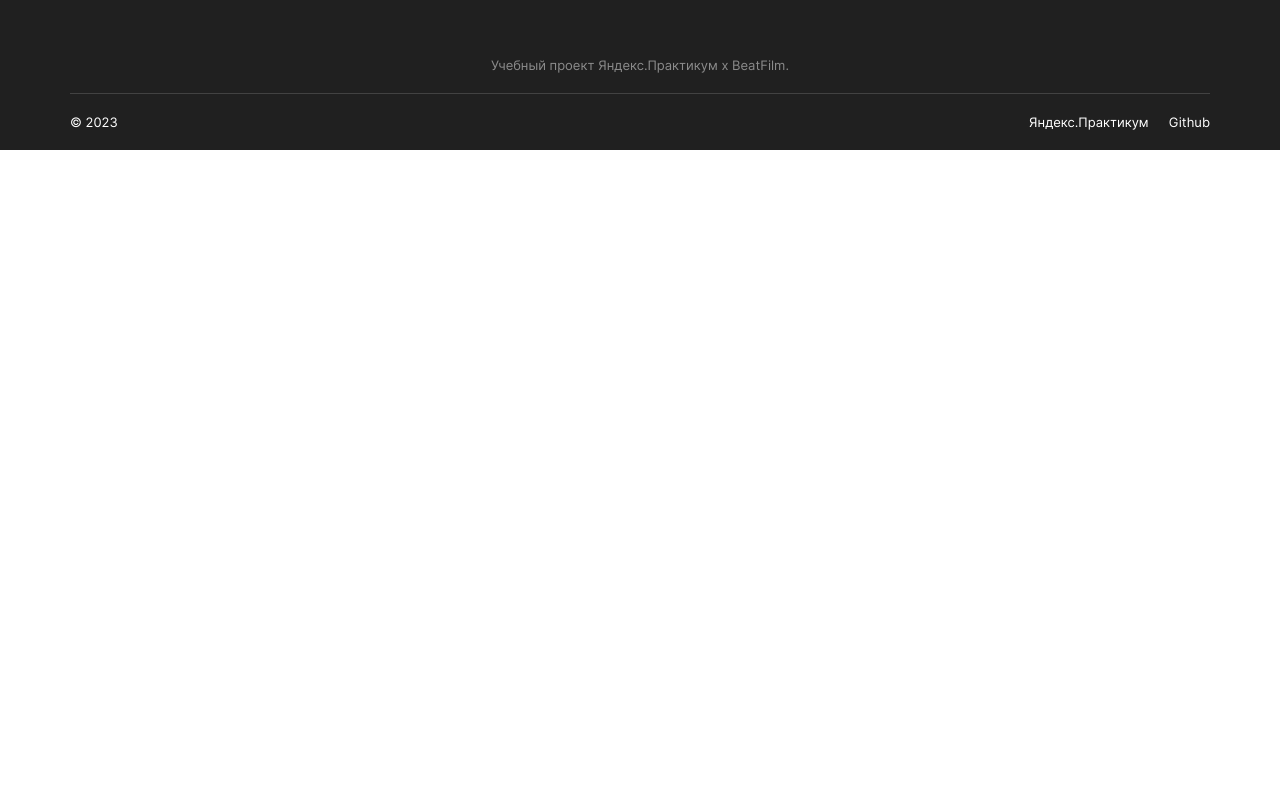
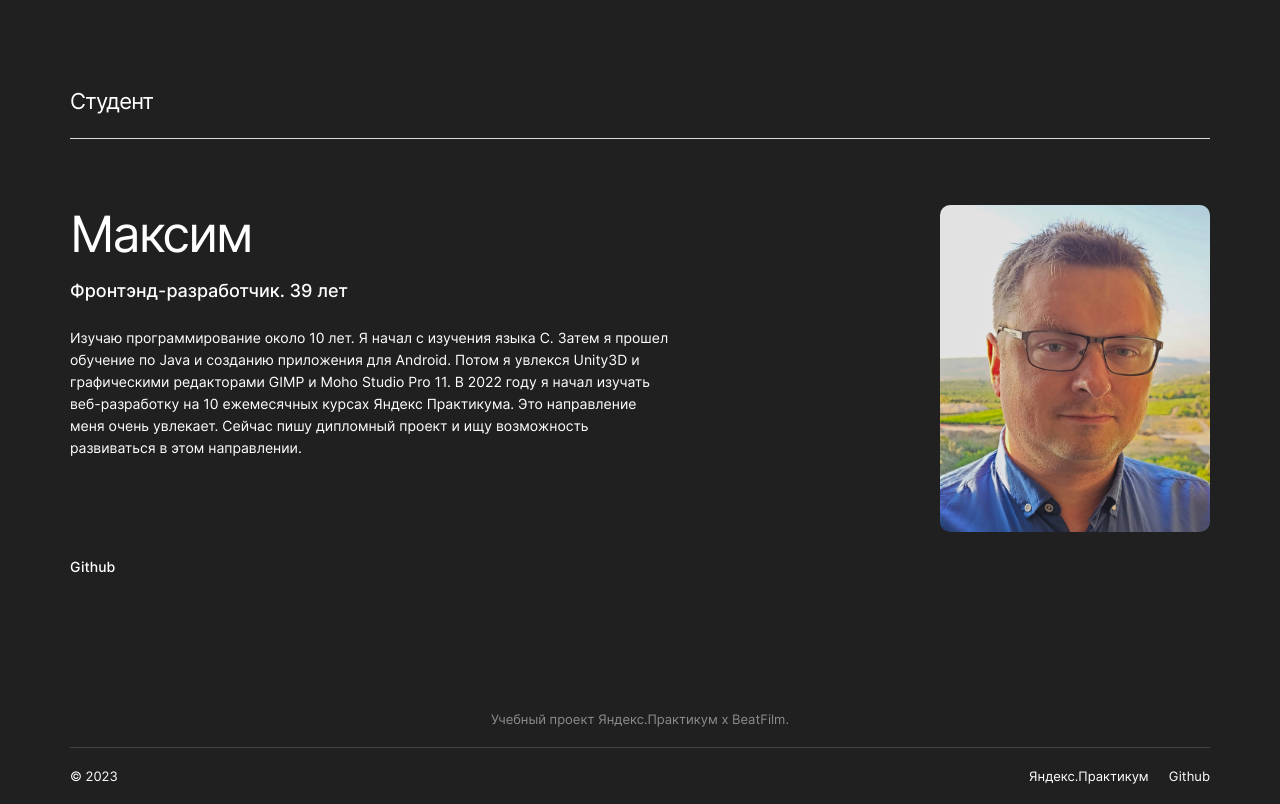
Before and after one commit to MaksNikulnikov/movies-explorer-frontend, a React (Create React App) app: page / in a window 1280 px wide. Shown: the part 1844-2648 px from the top of the page. Before the commit the page ends 1994 px from the top, so only its background shows below. Built offline with nearby package versions, Linux system fonts and the light colour scheme.

Commit message:
feat: add AboutMe component

```diff
--- /dev/null
+++ b/src/components/AboutMe/AboutMe.css
@@ -0,0 +1,153 @@
+.about-me {
+  min-height: calc(654px - (1280px - 100vw) / 512 * (654 - 604));
+  max-width: calc(1140px - (1280px - 100vw) / 512 * (1140 - 686));
+  width: 100%;
+  display: flex;
+  flex-direction: column;
+  justify-content: start;
+  color: var(--white-text);
+}
+
+.about-me__title {
+  margin: 0;
+  margin-top: calc(110px - (1280px - 100vw) / 512 * (110 - 90));
+  font-size: 22px;
+  font-weight: 400;
+  line-height: 27px;
+  letter-spacing: -0.04em;
+  text-align: left;
+}
+
+.about-me__container {
+  margin-top: 23px;
+  display: flex;
+  justify-content: space-between;
+  min-height: calc(493px - (1280px - 100vw) / 512 * (493 - 463));
+  border-top: 1px var(--light-grey-line) solid;
+  width: 100%;
+}
+
+.about-me__text-container {
+  display: flex;
+  flex-direction: column;
+  justify-content: start;
+  align-items: start;
+}
+
+.about-me__name {
+  margin: 0;
+  margin-top: 66px;
+  font-size: calc(50px - (1280px - 100vw) / 512 * (50 - 40));
+  font-weight: 400;
+  line-height: calc(58px - (1280px - 100vw) / 512 * (58 - 40));
+  letter-spacing: -0.04em;
+  text-align: left;
+}
+
+.about-me__subtitle {
+  margin: 0;
+  margin-top: calc(18px - (1280px - 100vw) / 512 * (18 - 16));
+  font-size: calc(18px - (1280px - 100vw) / 512 * (18 - 12));
+  font-weight: 500;
+  line-height: calc(20px - (1280px - 100vw) / 512 * (20 - 18));
+  text-align: left;
+}
+
+.about-me__text {
+  margin: 0;
+  margin-top: calc(26px - (1280px - 100vw) / 512 * (26 - 20));
+  font-size: calc(14px - (1280px - 100vw) / 512 * (14 - 12));
+  font-weight: 400;
+  line-height: calc(22px - (1280px - 100vw) / 512 * (22 - 18));
+  text-align: left;
+  max-width: calc(600px - (1280px - 100vw) / 512 * (600 - 364));
+  width: 100%;
+}
+
+.about-me__link {
+  margin: 0;
+  margin-top: calc(99px - (1280px - 100vw) / 512 * (99 - 87));
+  text-decoration: none;
+  font-size: 14px;
+  font-weight: 500;
+  line-height: 17px;
+  text-align: left;
+  color: var(--white-text);
+}
+
+.about-me__photo {
+  margin-top: 66px;
+  max-width: calc(270px - (1280px - 100vw) / 512 * (270 - 255));
+  width: 100%;
+  height: calc(327px - (1280px - 100vw) / 512 * (327 - 307));
+  border-radius: 10px;
+  object-fit: cover;
+  object-position: 50% 10%;
+}
+
+
+
+
+@media screen and (max-width: 768px) {
+  .about-me {
+    min-height: calc(604px - (768px - 100vw) / 448 * (604 - 904));
+    max-width: calc(686px - (768px - 100vw) / 448 * (686 - 292));
+  }
+
+  .about-me__title {
+    margin-top: calc(90px - (768px - 100vw) / 448 * (90 - 70));
+    font-size: calc(22px - (768px - 100vw) / 448 * (22 - 18));
+    line-height: calc(27px - (768px - 100vw) / 448 * (27 - 22));
+  }
+
+  .about-me__container {
+    margin-top: calc(23px - (768px - 100vw) / 448 * (23 - 28));
+    min-height: calc(463px - (768px - 100vw) / 448 * (463 - 783));
+  }
+
+  .about-me__name {
+    margin-top: calc(66px - (768px - 100vw) / 448 * (66 - 40));
+    font-size: calc(40px - (768px - 100vw) / 448 * (40 - 30));
+    line-height: calc(40px - (768px - 100vw) / 448 * (40 - 37));
+  }
+
+  .about-me__subtitle {
+    margin-top: calc(16px - (768px - 100vw) / 448 * (16 - 20));
+    font-size: calc(12px - (768px - 100vw) / 448 * (12 - 11));
+    line-height: calc(18px - (768px - 100vw) / 448 * (18 - 16));
+  }
+
+  .about-me__text {
+    font-size: calc(12px - (768px - 100vw) / 448 * (12 - 11));
+    line-height: calc(18px - (768px - 100vw) / 448 * (18 - 16));
+    max-width: calc(364px - (768px - 100vw) / 448 * (364 - 22));
+  }
+
+  .about-me__link {
+    margin-top: calc(87px - (768px - 100vw) / 448 * (87 - 40));
+  }
+
+  .about-me__photo {
+    margin-top: calc(66px - (768px - 100vw) / 448 * (66 - 60));
+    max-width: calc(255px - (768px - 100vw) / 448 * (255 - 230));
+    height: calc(307px - (768px - 100vw) / 448 * (307 - 290));
+  }
+}
+
+@media screen and (max-width: 600px) {
+    .about-me__container {
+      flex-direction: column-reverse;
+      justify-content: start;
+    }
+
+    .about-me__text {
+      max-width: none;
+      width: 100%;
+    }
+
+    .about-me__photo {
+      max-width: calc(255px - (768px - 100vw) / 448 * (255 - 292));
+      height: calc(307px - (768px - 100vw) / 448 * (307 - 352));
+      align-self: center;
+    }
+  }
--- /dev/null
+++ b/src/components/AboutMe/AboutMe.jsx
@@ -0,0 +1,35 @@
+import "./AboutMe.css";
+import React from "react";
+import photo from "../../images/photo.jpg"
+
+function AboutMe() {
+  return (
+    <section className="about-me">
+      <h2 className="about-me__title">Студент</h2>
+      <div className="about-me__container">
+        <div className="about-me__text-container">
+          <h3 className="about-me__name">Максим</h3>
+          <p className="about-me__subtitle">Фронтэнд-разработчик. 39 лет</p>
+          <p className="about-me__text">
+            Изучаю программирование около 10 лет. Я начал с изучения языка С.
+            Затем я прошел обучение по Java и созданию приложения для Android.
+            Потом я увлекся Unity3D и графическими редакторами GIMP и Moho
+            Studio Pro 11. В 2022 году я начал изучать веб-разработку на 10
+            ежемесячных курсах Яндекс Практикума. Это направление меня очень
+            увлекает. Сейчас пишу дипломный проект и ищу возможность
+            развиваться в этом направлении.
+          </p>
+          <a
+            href="https://github.com/MaksNikulnikov"
+            className="about-me__link"
+          >
+            Github
+          </a>
+        </div>
+        <img src={photo} alt="Owner" className="about-me__photo" />
+      </div>
+    </section>
+  );
+}
+
+export default AboutMe;
--- a/src/components/AboutProject/AboutProject.css
+++ b/src/components/AboutProject/AboutProject.css
@@ -1,7 +1,7 @@
 .about-project {
   color: var(--white-text);
   min-height: calc(608px - (1280px - 100vw) / 512 * (608 - 585));
-  max-width: calc(1140px - (1280px - 100vw) / 512 * (1140 - 686));
+  max-width: calc(1140px - (1280px - 100vw) / 512 * (1140 - 668));
   width: 100%;
   display: flex;
   flex-direction: column;
--- a/src/components/Main/Main.jsx
+++ b/src/components/Main/Main.jsx
@@ -6,6 +6,7 @@ import Footer from "../Footer/Footer";
 import Promo from "../Promo/Promo";
 import AboutProject from "../AboutProject/AboutProject";
 import Techs from "../Techs/Techs";
+import AboutMe from "../Aboutme/AboutMe";
 
 function Main({ isAuthorized, isMenuActive, onClickBurgerBtn }) {
   return (
@@ -21,6 +22,7 @@ function Main({ isAuthorized, isMenuActive, onClickBurgerBtn }) {
         <Promo />
         <AboutProject />
         <Techs />
+        <AboutMe />
       </main>
       <Footer />
     </>
--- a/src/components/Techs/Techs.css
+++ b/src/components/Techs/Techs.css
@@ -47,7 +47,7 @@
   font-size: calc(14px - (1280px - 100vw) / 512 * (14 - 12));
   font-weight: 400;
   line-height: calc(20px - (1280px - 100vw) / 512 * (20 - 18));
-  letter-spacing: -0.04em;
+  letter-spacing: -1.1px;
   text-align: center;
 }
 
```
Also changed, not shown: src/images/photo.jpg (added).
